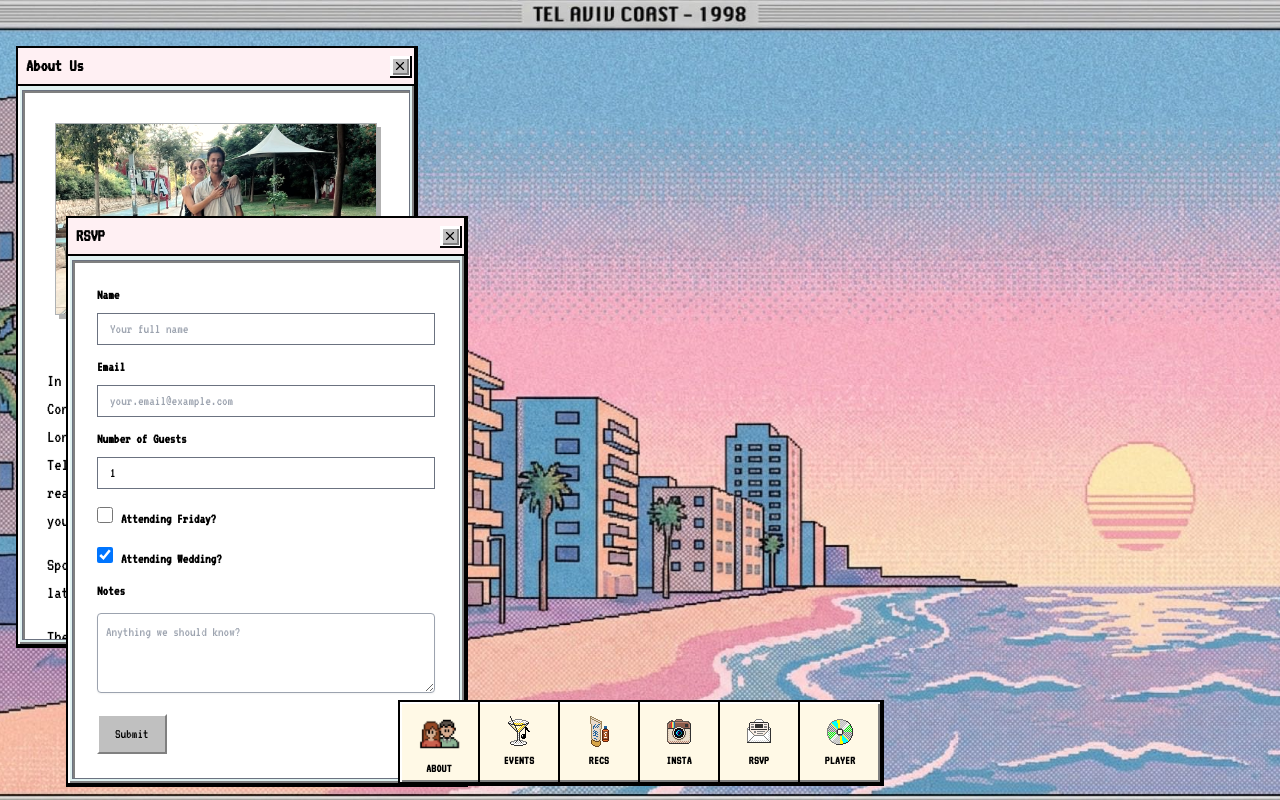
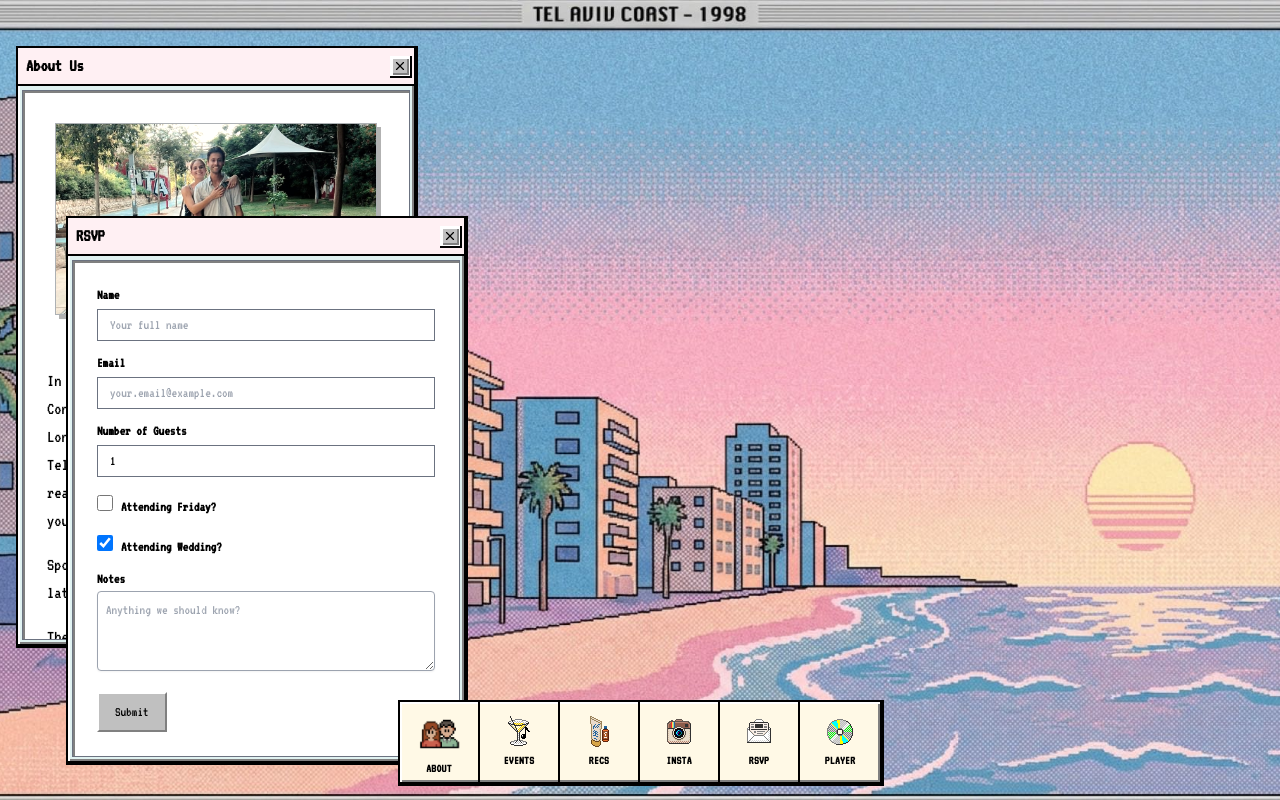
Before and after one commit to jacksgreen/jack-alex-weddding, a React (Vite) app: page / in a window 1280 px wide. Built offline with nearby package versions, Linux system fonts and the light colour scheme.

Commit message:
updating margins

```diff
--- a/src/components/apps/RSVP.tsx
+++ b/src/components/apps/RSVP.tsx
@@ -91,7 +91,7 @@ const RSVP = () => {
             control={form.control}
             name="name"
             render={({ field }) => (
-              <FormItem>
+              <FormItem className="space-y-0">
                 <FormLabel className="block text-sm font-bold mb-1">
                   {isOzMode ? "Human's Name" : "Name"}
                 </FormLabel>
@@ -103,7 +103,7 @@ const RSVP = () => {
                         : "Your full name"
                     }
                     {...field}
-                    className="h-8 text-sm"
+                    className="h-8 text-sm mt-0"
                   />
                 </FormControl>
                 <FormMessage className="text-xs text-red-700" />
@@ -116,7 +116,7 @@ const RSVP = () => {
             control={form.control}
             name="email"
             render={({ field }) => (
-              <FormItem>
+              <FormItem className="space-y-0">
                 <FormLabel className="block text-sm font-bold mb-1">
                   {isOzMode ? "Email (For Spam, Probably)" : "Email"}
                 </FormLabel>
@@ -129,7 +129,7 @@ const RSVP = () => {
                         : "your.email@example.com"
                     }
                     {...field}
-                    className="h-8 text-sm"
+                    className="h-8 text-sm mt-0"
                   />
                 </FormControl>
                 <FormMessage className="text-xs text-red-700" />
@@ -142,7 +142,7 @@ const RSVP = () => {
             control={form.control}
             name="guestCount"
             render={({ field }) => (
-              <FormItem>
+              <FormItem className="space-y-0">
                 <FormLabel className="block text-sm font-bold mb-1">
                   {isOzMode ? "Number of Humans" : "Number of Guests"}
                 </FormLabel>
@@ -153,7 +153,7 @@ const RSVP = () => {
                     max={10}
                     {...field}
                     onChange={(e) => field.onChange(parseInt(e.target.value))}
-                    className="h-8 text-sm"
+                    className="h-8 text-sm mt-0"
                   />
                 </FormControl>
                 <FormMessage className="text-xs text-red-700" />
@@ -210,13 +210,13 @@ const RSVP = () => {
             control={form.control}
             name="notes"
             render={({ field }) => (
-              <FormItem>
-                <FormLabel className="block text-sm font-bold mb-1">
+              <FormItem className="space-y-0">
+                <FormLabel className="block text-sm font-bold mb-0.5">
                   {isOzMode ? "Special Requests (Treats for Oz?)" : "Notes"}
                 </FormLabel>
                 <FormControl>
                   <textarea
-                    className={`w-full p-2 min-h-[80px] border rounded shadow-sm focus:outline-none text-sm resize-y ${
+                    className={`w-full p-2 min-h-[80px] border rounded shadow-sm focus:outline-none text-sm resize-y mt-0 ${
                       isOzMode
                         ? "bg-gray-800 border-gray-600 text-gray-100 focus:border-gray-500"
                         : "bg-white border-gray-400 text-black focus:border-black"
```
